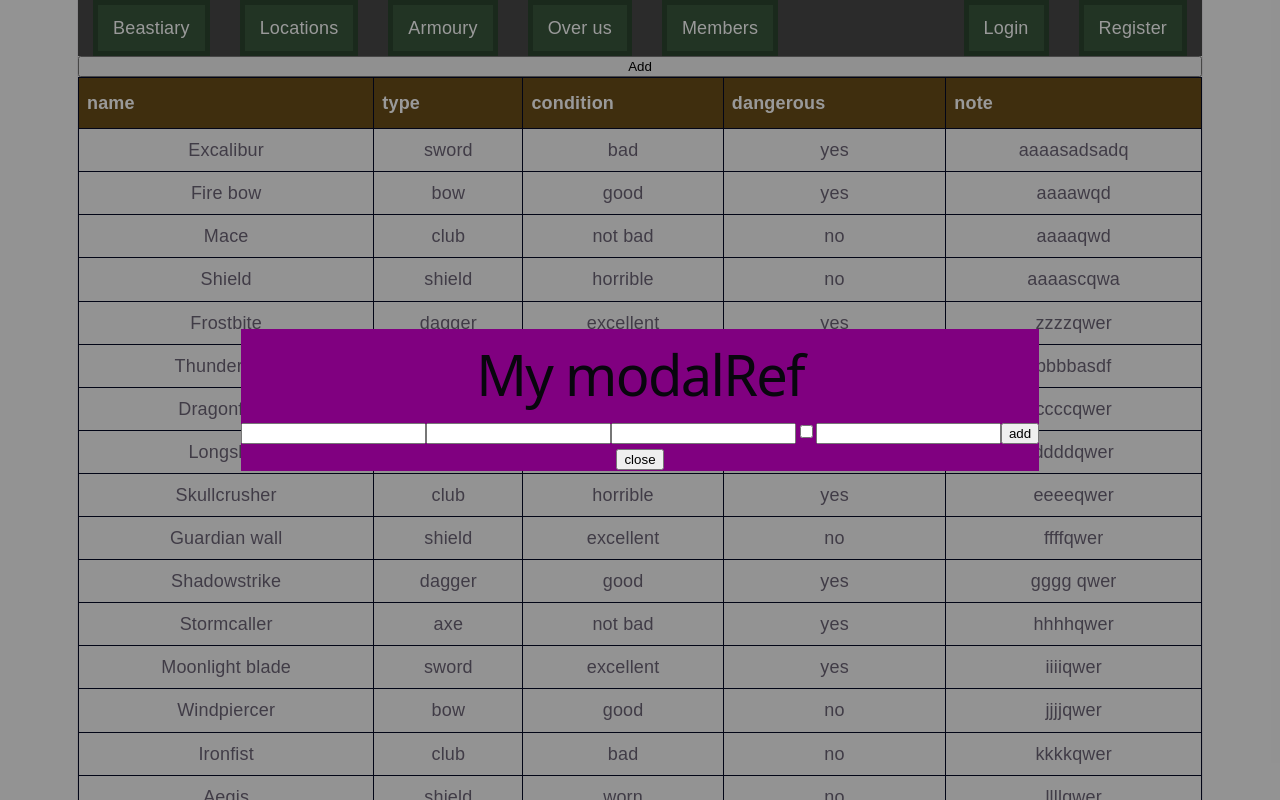
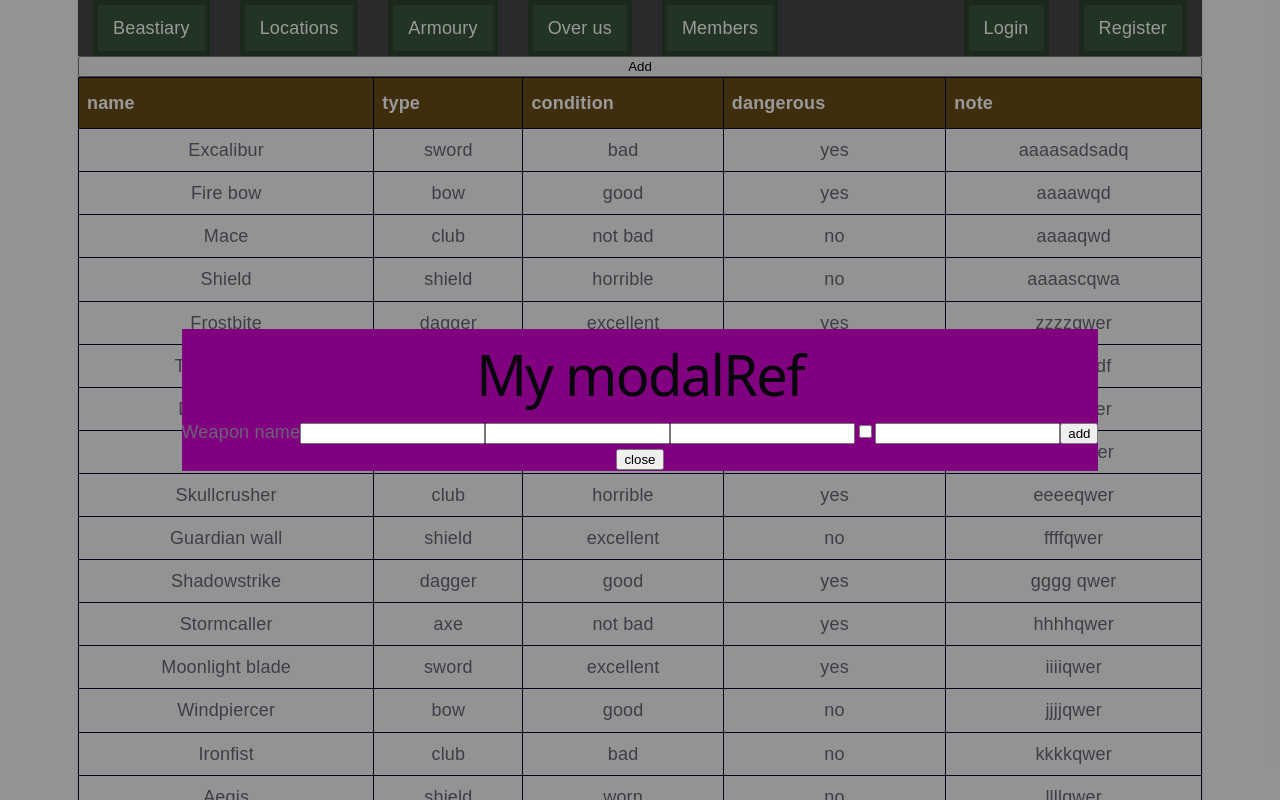
Before and after one commit to Bialywilku412/HollowMeer-Mr.Robot, a React (Vite) app in the folder HollowMeerFrontend/: page /armoury in a window 1280 px wide. Both pictures are taken after a click on the button "Add". Shown: the top 800 px of the page. Built offline with nearby package versions, Linux system fonts and the light colour scheme.

Commit message:
add-form css classname for styling form

```diff
--- a/HollowMeerFrontend/src/features/armoury/ArmouryWeaponForm.tsx
+++ b/HollowMeerFrontend/src/features/armoury/ArmouryWeaponForm.tsx
@@ -21,8 +21,8 @@ export function ArmouryWeaponForm({ onAdd } : WeaponFormProps){
 
     return(
         <>
-            <form onSubmit={handleSubmit}>
-                <label>
+            <form onSubmit={handleSubmit} className="add-form">
+                <label> Weapon name
                     <input
                         type="text"
                         value={newWeapon.name}
```
